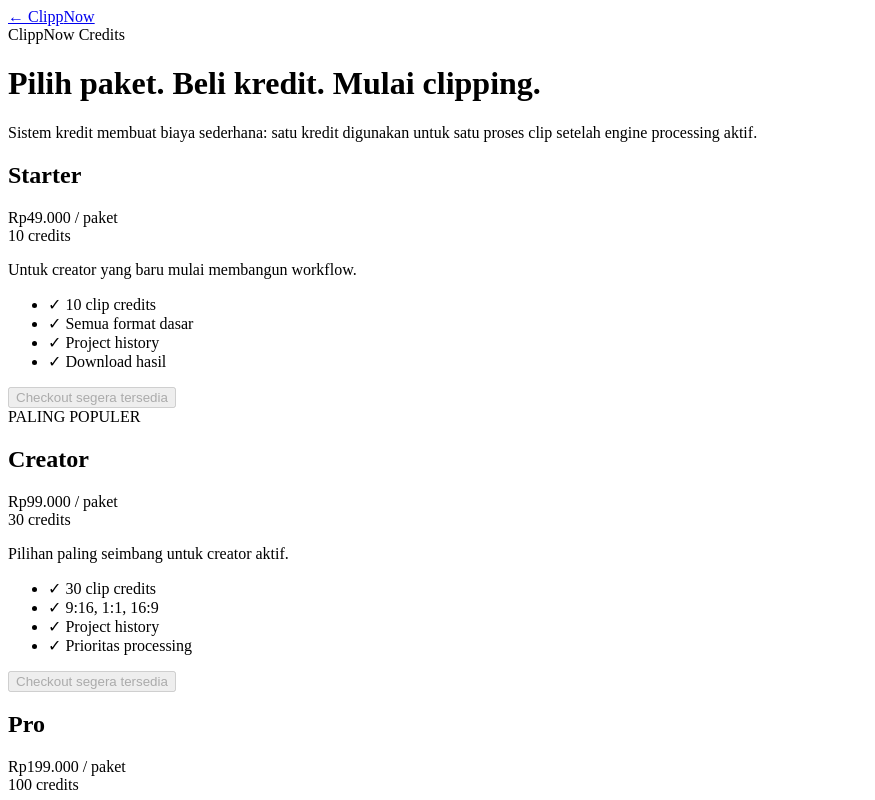
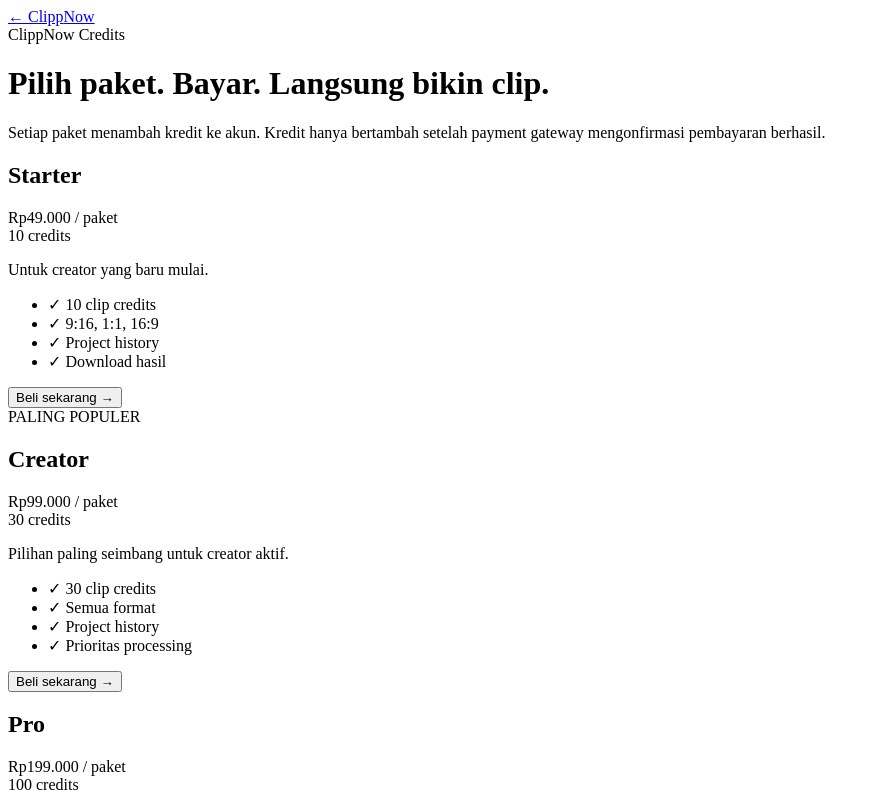
Before and after one commit to edosaputraputradayak07-collab/clippnow, a Next.js app: page /pricing in a window 1280 px wide. Shown: the top 800 px of the page, without its empty margins (0-875 px from the left). Built offline with nearby package versions, Linux system fonts and the light colour scheme.

Commit message:
Connect pricing page to Midtrans checkout

```diff
--- a/app/pricing/page.tsx
+++ b/app/pricing/page.tsx
@@ -1,35 +1,54 @@
+'use client';
+
+import { useState } from 'react';
+
 const plans = [
-  { name: 'Starter', price: '49.000', credits: 10, description: 'Untuk creator yang baru mulai membangun workflow.', features: ['10 clip credits', 'Semua format dasar', 'Project history', 'Download hasil'], featured: false },
-  { name: 'Creator', price: '99.000', credits: 30, description: 'Pilihan paling seimbang untuk creator aktif.', features: ['30 clip credits', '9:16, 1:1, 16:9', 'Project history', 'Prioritas processing'], featured: true },
-  { name: 'Pro', price: '199.000', credits: 100, description: 'Untuk kebutuhan konten dengan volume tinggi.', features: ['100 clip credits', 'Semua format', 'Project history', 'Prioritas processing', 'Lebih banyak project'], featured: false },
-];
+  { id: 'starter', name: 'Starter', price: '49.000', credits: 10, description: 'Untuk creator yang baru mulai.', features: ['10 clip credits', '9:16, 1:1, 16:9', 'Project history', 'Download hasil'], featured: false },
+  { id: 'creator', name: 'Creator', price: '99.000', credits: 30, description: 'Pilihan paling seimbang untuk creator aktif.', features: ['30 clip credits', 'Semua format', 'Project history', 'Prioritas processing'], featured: true },
+  { id: 'pro', name: 'Pro', price: '199.000', credits: 100, description: 'Untuk kebutuhan konten volume tinggi.', features: ['100 clip credits', 'Semua format', 'Project history', 'Prioritas processing', 'Lebih banyak project'], featured: false },
+] as const;
 
 export default function PricingPage() {
+  const [loading, setLoading] = useState('');
+  const [error, setError] = useState('');
+
+  async function checkout(plan: string) {
+    setLoading(plan);
+    setError('');
+    const response = await fetch('/api/payments/create', { method: 'POST', headers: { 'Content-Type': 'application/json' }, body: JSON.stringify({ plan }) });
+    const data = await response.json().catch(() => ({}));
+    if (!response.ok) {
+      setError(data.error ?? 'Checkout gagal. Pastikan kamu sudah login.');
+      setLoading('');
+      return;
+    }
+    window.location.href = data.redirect_url;
+  }
+
   return (
     <main className="min-h-screen bg-[#05070d] px-5 py-8 text-white sm:px-8">
       <div className="mx-auto max-w-6xl">
-        <a href="/" className="inline-flex items-center gap-2 text-sm font-black text-white">← Clipp<span className="text-cyan-300">Now</span></a>
+        <a href="/" className="inline-flex items-center gap-2 text-sm font-black">← Clipp<span className="text-cyan-300">Now</span></a>
         <div className="mx-auto max-w-2xl py-16 text-center">
           <div className="text-[10px] font-black uppercase tracking-[0.22em] text-cyan-300">ClippNow Credits</div>
-          <h1 className="mt-4 text-4xl font-black tracking-tight sm:text-6xl">Pilih paket. Beli kredit. Mulai clipping.</h1>
-          <p className="mt-5 text-sm leading-7 text-slate-500 sm:text-base">Sistem kredit membuat biaya sederhana: satu kredit digunakan untuk satu proses clip setelah engine processing aktif.</p>
+          <h1 className="mt-4 text-4xl font-black tracking-tight sm:text-6xl">Pilih paket. Bayar. Langsung bikin clip.</h1>
+          <p className="mt-5 text-sm leading-7 text-slate-500 sm:text-base">Setiap paket menambah kredit ke akun. Kredit hanya bertambah setelah payment gateway mengonfirmasi pembayaran berhasil.</p>
         </div>
+        {error && <div className="mx-auto mb-6 max-w-2xl rounded-2xl border border-rose-400/20 bg-rose-400/10 p-4 text-center text-xs font-semibold text-rose-300">{error}</div>}
         <div className="grid gap-4 lg:grid-cols-3">
           {plans.map((plan) => (
-            <article key={plan.name} className={`relative rounded-3xl border p-7 ${plan.featured ? 'border-cyan-300/40 bg-cyan-300/[0.06]' : 'border-white/10 bg-white/[0.025]'}`}>
+            <article key={plan.id} className={`relative rounded-3xl border p-7 ${plan.featured ? 'border-cyan-300/40 bg-cyan-300/[0.06] shadow-xl shadow-cyan-950/20' : 'border-white/10 bg-white/[0.025]'}`}>
               {plan.featured && <span className="absolute right-5 top-5 rounded-full bg-cyan-300 px-3 py-1 text-[9px] font-black text-slate-950">PALING POPULER</span>}
               <h2 className="text-lg font-black">{plan.name}</h2>
               <div className="mt-6 text-4xl font-black">Rp{plan.price}<span className="text-xs text-slate-600"> / paket</span></div>
               <div className="mt-2 text-sm font-black text-cyan-300">{plan.credits} credits</div>
-              <p className="mt-4 min-h-12 text-xs leading-5 text-slate-500">{plan.description}</p>
-              <ul className="mt-6 space-y-3 text-xs text-slate-300">
-                {plan.features.map((feature) => <li key={feature}>✓ {feature}</li>)}
-              </ul>
-              <button type="button" disabled className="mt-8 w-full cursor-not-allowed rounded-xl border border-white/10 bg-white/[0.04] px-4 py-3 text-xs font-black text-slate-500">Checkout segera tersedia</button>
+              <p className="mt-4 min-h-10 text-xs leading-5 text-slate-500">{plan.description}</p>
+              <ul className="mt-6 space-y-3 text-xs text-slate-300">{plan.features.map((feature) => <li key={feature}>✓ {feature}</li>)}</ul>
+              <button type="button" onClick={() => checkout(plan.id)} disabled={Boolean(loading)} className="mt-8 w-full rounded-xl bg-cyan-300 px-4 py-3 text-xs font-black text-slate-950 transition hover:bg-cyan-200 disabled:opacity-50">{loading === plan.id ? 'Membuka pembayaran…' : 'Beli sekarang →'}</button>
             </article>
           ))}
         </div>
-        <div className="mx-auto mt-8 max-w-3xl rounded-2xl border border-amber-300/10 bg-amber-300/[0.04] p-4 text-center text-xs leading-6 text-amber-200/70">Payment gateway belum diaktifkan pada tahap ini. Tombol checkout sengaja dinonaktifkan agar tidak memberi kesan pembayaran sudah benar-benar berjalan.</div>
+        <p className="mx-auto mt-8 max-w-3xl text-center text-[11px] leading-5 text-slate-600">Pembayaran menggunakan Midtrans. Untuk produksi, isi credential Midtrans di environment Vercel dan arahkan Payment Notification URL ke <code>/api/payments/webhook</code>.</p>
       </div>
     </main>
   );
```
